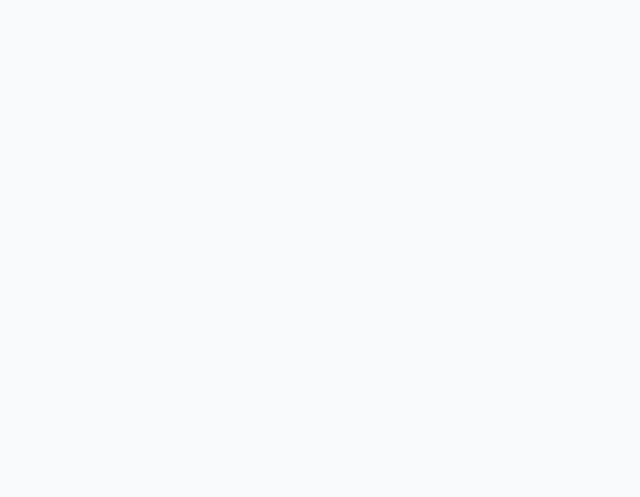
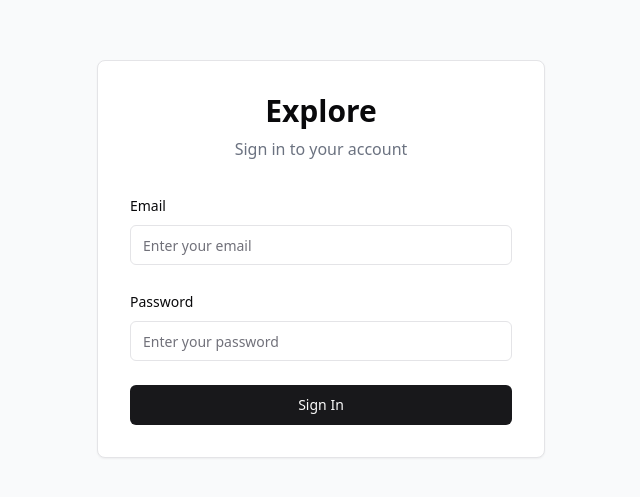
Before and after one commit to OleksandrHumeniuk/academia-frontend, a React (Vite) app: page /login in a window 1280 px wide. Before the commit this address had no page. Shown: the part 141-638 px from the top of the page, without its empty margins (319-959 px from the left). Built offline with nearby package versions, Linux system fonts and the light colour scheme.

Commit message:
feat: add login

```diff
--- a/src/App.tsx
+++ b/src/App.tsx
@@ -10,6 +10,7 @@ import Practice from '@/templates/Practice/Practice';
 import History from '@/templates/History/History';
 import PracticeSection from '@/templates/PracticeSection/PracticeSection';
 import Profile from '@/templates/Profile/Profile';
+import Login from '@/templates/Login/Login';
 
 const App: React.FC = () => {
   return (
@@ -54,6 +55,10 @@ const App: React.FC = () => {
           </PageLayout>
         }
       />
+      <Route
+        path="/login"
+        element={<Login />}
+      />
       <Route path="/test" element={<TestFlow />} />
       <Route path="/components" element={<Testing />} />
       <Route path="/results" element={<TestResults />} />
--- /dev/null
+++ b/src/templates/Login/Login.tsx
@@ -0,0 +1,62 @@
+import React, { useState } from 'react';
+import { useNavigate } from 'react-router-dom';
+
+import AppCard from '@/components/AppCard/AppCard';
+import AppInput from '@/components/AppInput/AppInput';
+import AppButton from '@/components/AppButton/AppButton';
+import AppLabel from '@/components/AppLabel/AppLabel';
+
+const Login: React.FC = () => {
+  const navigate = useNavigate();
+
+  const [email, setEmail] = useState<string>('');
+  const [password, setPassword] = useState<string>('');
+
+  const handleSubmit = (e: React.FormEvent) => {
+    e.preventDefault();
+    navigate('/');
+  };
+
+  return (
+    <div className="flex min-h-screen items-center justify-center bg-gray-50 p-4">
+      <AppCard className="w-full max-w-md space-y-8 p-8">
+        <div className="space-y-2 text-center">
+          <h1 className="text-3xl font-bold">Explore</h1>
+          <p className="text-gray-500">Sign in to your account</p>
+        </div>
+
+        <form className="space-y-6" onSubmit={handleSubmit}>
+          <div className="space-y-2">
+            <AppLabel htmlFor="email">Email</AppLabel>
+            <AppInput
+              id="email"
+              type="email"
+              placeholder="Enter your email"
+              value={email}
+              onChange={e => setEmail(e.target.value)}
+              required
+            />
+          </div>
+
+          <div className="space-y-2">
+            <AppLabel htmlFor="password">Password</AppLabel>
+            <AppInput
+              id="password"
+              type="password"
+              placeholder="Enter your password"
+              value={password}
+              onChange={e => setPassword(e.target.value)}
+              required
+            />
+          </div>
+
+          <AppButton type="submit" className="w-full">
+            Sign In
+          </AppButton>
+        </form>
+      </AppCard>
+    </div>
+  );
+};
+
+export default Login;
--- a/src/templates/PageLayout/components/PageLayoutSidebar.tsx
+++ b/src/templates/PageLayout/components/PageLayoutSidebar.tsx
@@ -1,5 +1,6 @@
 import React from 'react';
 import { BookOpenCheck, ChartSpline, CircleUser, FileClock, LogOut, NotebookText } from 'lucide-react';
+import { useNavigate } from 'react-router-dom';
 
 import AppSidebar from '@/components/AppSidebar/AppSidebar';
 import AppLogo from '@/components/AppLogo/AppLogo';
@@ -38,6 +39,12 @@ const data = {
 };
 
 const PageLayoutSidebar: React.FC = () => {
+  const navigate = useNavigate();
+
+  const handleLogOut = (): void => {
+    navigate('/login');
+  };
+
   return (
     <AppSidebar className="bg-white">
       <AppSidebar.Header>
@@ -87,7 +94,10 @@ const PageLayoutSidebar: React.FC = () => {
                 </a>
               </AppSidebar.MenuButton>
 
-              <AppSidebar.MenuButton className="w-full justify-start gap-2 text-red-500 hover:bg-red-50 hover:text-red-600 active:bg-red-50 active:text-red-600">
+              <AppSidebar.MenuButton
+                className="w-full justify-start gap-2 text-red-500 hover:bg-red-50 hover:text-red-600 active:bg-red-50 active:text-red-600"
+                onClick={handleLogOut}
+              >
                 <LogOut />
                 Logout
               </AppSidebar.MenuButton>
```
